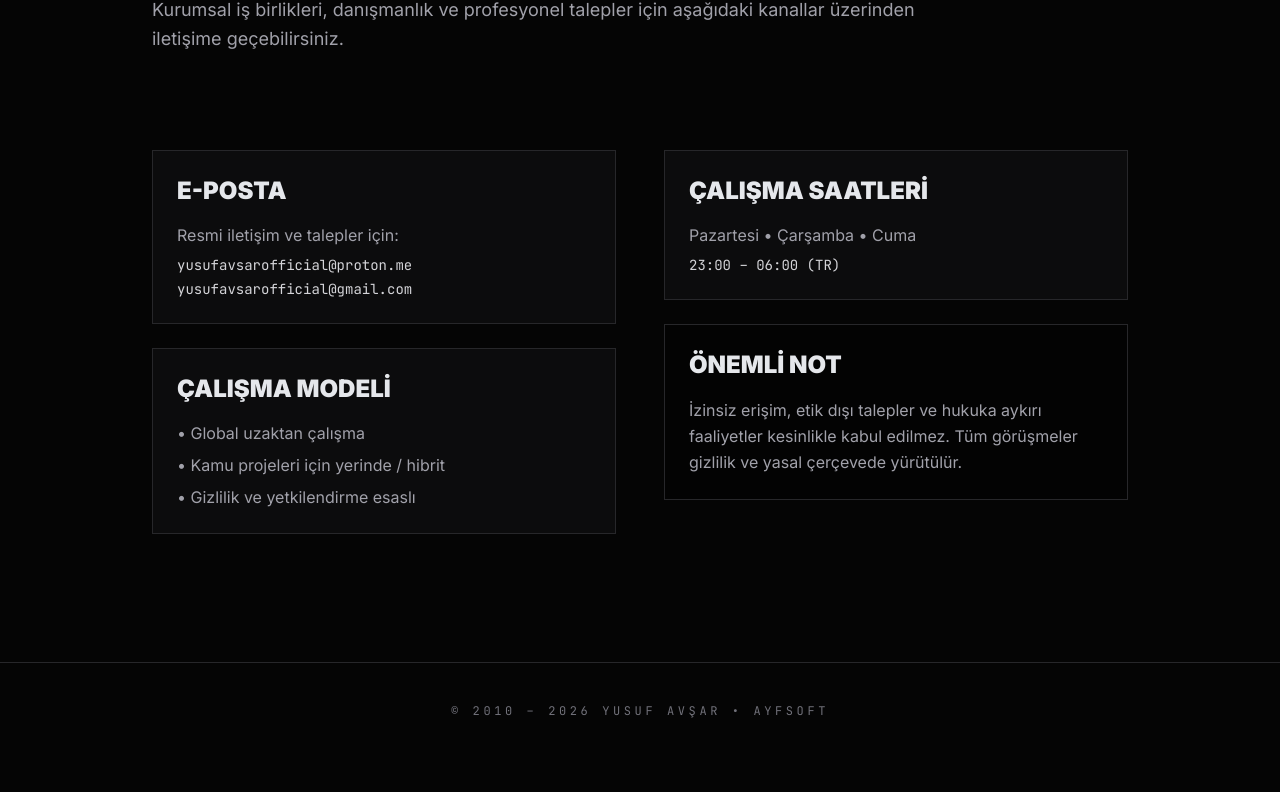
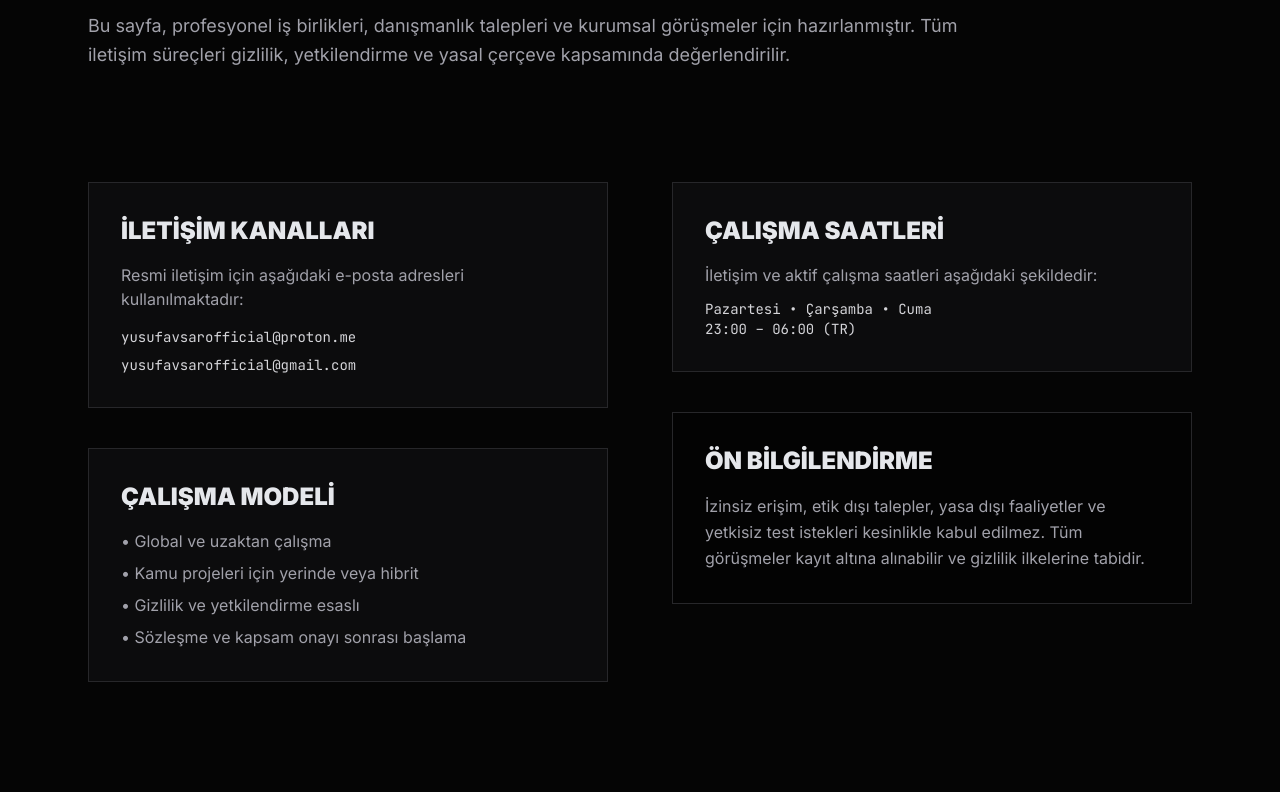
Before and after one commit to yusufavsarofficial/yusufavsarofficial.github.io, a plain HTML site: page contact.html in a window 1280 px wide. Shown: the part 277-1069 px from the top of the page. Before the commit the page ends 1036 px from the top, so only its background shows below. Drawn offline with nearby package versions, Linux system fonts and the light colour scheme.

Commit message:
Update contact.html

```diff
--- a/contact.html
+++ b/contact.html
@@ -34,7 +34,6 @@
 <!-- HAMBURGER MENU -->
 <div id="mobileMenu" class="fixed inset-0 z-[90] translate-x-full bg-black/70">
   <div id="menuBackdrop" class="absolute inset-0"></div>
-
   <aside class="absolute right-0 top-0 h-full w-full md:w-[520px] bg-black/90 backdrop-blur-xl border-l border-zinc-800 p-10">
     <button id="menuClose"
       class="mono text-xs tracking-[0.3em] text-zinc-400 hover:text-red-500 transition">
@@ -50,86 +49,96 @@
 
       <div class="pt-6 border-t border-zinc-800"></div>
 
-      <div class="text-zinc-600 cursor-not-allowed select-none">
+      <button data-denied class="text-left text-zinc-600 cursor-not-allowed">
         Eğitimler <span class="ml-3 text-xs mono tracking-[0.3em] border border-zinc-700 px-2 py-1 rounded">ACCESS DENIED</span>
-      </div>
-      <div class="text-zinc-600 cursor-not-allowed select-none">
+      </button>
+      <button data-denied class="text-left text-zinc-600 cursor-not-allowed">
         Kariyer <span class="ml-3 text-xs mono tracking-[0.3em] border border-zinc-700 px-2 py-1 rounded">RESTRICTED</span>
-      </div>
-      <div class="text-zinc-600 cursor-not-allowed select-none">
+      </button>
+      <button data-denied class="text-left text-zinc-600 cursor-not-allowed">
         Burs <span class="ml-3 text-xs mono tracking-[0.3em] border border-zinc-700 px-2 py-1 rounded">AUTH REQUIRED</span>
-      </div>
+      </button>
     </nav>
   </aside>
 </div>
 
 <!-- MAIN -->
-<main class="pt-32 px-6 max-w-5xl mx-auto space-y-24">
+<main class="pt-32 px-6 max-w-6xl mx-auto space-y-28">
 
   <!-- HEADER -->
-  <section class="space-y-6">
+  <section class="space-y-8">
     <span class="mono text-xs tracking-[0.4em] text-red-500 uppercase">
-      CONTACT / COMMUNICATION
+      CONTACT / PROFESSIONAL COMMUNICATION
     </span>
 
-    <h1 class="text-5xl md:text-7xl font-black uppercase leading-tight">
+    <h1 class="text-6xl md:text-7xl font-black uppercase leading-tight">
       İletişim
     </h1>
 
-    <p class="text-zinc-400 text-lg max-w-3xl leading-relaxed">
-      Kurumsal iş birlikleri, danışmanlık ve profesyonel talepler için
-      aşağıdaki kanallar üzerinden iletişime geçebilirsiniz.
+    <p class="text-zinc-400 text-lg max-w-4xl leading-relaxed">
+      Bu sayfa, profesyonel iş birlikleri, danışmanlık talepleri ve
+      kurumsal görüşmeler için hazırlanmıştır.
+      Tüm iletişim süreçleri gizlilik, yetkilendirme ve yasal çerçeve
+      kapsamında değerlendirilir.
     </p>
   </section>
 
   <!-- CONTACT GRID -->
-  <section class="grid md:grid-cols-2 gap-12">
+  <section class="grid md:grid-cols-2 gap-16">
 
     <!-- LEFT -->
-    <div class="space-y-6">
-      <div class="border border-zinc-800 p-6 bg-zinc-900/40">
-        <h3 class="text-2xl font-black uppercase">E-Posta</h3>
+    <div class="space-y-10">
+
+      <div class="border border-zinc-800 p-8 bg-zinc-900/40">
+        <h2 class="text-2xl font-black uppercase">İletişim Kanalları</h2>
         <p class="mt-4 text-zinc-400">
-          Resmi iletişim ve talepler için:
+          Resmi iletişim için aşağıdaki e-posta adresleri kullanılmaktadır:
         </p>
-        <p class="mt-2 mono text-sm text-zinc-300">
-          yusufavsarofficial@proton.me
-        </p>
-        <p class="mt-1 mono text-sm text-zinc-300">
-          yusufavsarofficial@gmail.com
-        </p>
+
+        <div class="mt-4 space-y-2 mono text-sm text-zinc-300">
+          <p>yusufavsarofficial@proton.me</p>
+          <p>yusufavsarofficial@gmail.com</p>
+        </div>
       </div>
 
-      <div class="border border-zinc-800 p-6 bg-zinc-900/40">
-        <h3 class="text-2xl font-black uppercase">Çalışma Modeli</h3>
+      <div class="border border-zinc-800 p-8 bg-zinc-900/40">
+        <h2 class="text-2xl font-black uppercase">Çalışma Modeli</h2>
         <ul class="mt-4 space-y-2 text-zinc-400">
-          <li>• Global uzaktan çalışma</li>
-          <li>• Kamu projeleri için yerinde / hibrit</li>
+          <li>• Global ve uzaktan çalışma</li>
+          <li>• Kamu projeleri için yerinde veya hibrit</li>
           <li>• Gizlilik ve yetkilendirme esaslı</li>
+          <li>• Sözleşme ve kapsam onayı sonrası başlama</li>
         </ul>
       </div>
+
     </div>
 
     <!-- RIGHT -->
-    <div class="space-y-6">
-      <div class="border border-zinc-800 p-6 bg-zinc-900/40">
-        <h3 class="text-2xl font-black uppercase">Çalışma Saatleri</h3>
+    <div class="space-y-10">
+
+      <div class="border border-zinc-800 p-8 bg-zinc-900/40">
+        <h2 class="text-2xl font-black uppercase">Çalışma Saatleri</h2>
         <p class="mt-4 text-zinc-400">
+          İletişim ve aktif çalışma saatleri aşağıdaki şekildedir:
+        </p>
+        <p class="mt-3 mono text-sm text-zinc-300">
           Pazartesi • Çarşamba • Cuma
         </p>
-        <p class="mono mt-2 text-sm text-zinc-300">
+        <p class="mono text-sm text-zinc-300">
           23:00 – 06:00 (TR)
         </p>
       </div>
 
-      <div class="border border-zinc-800 p-6 bg-black/40">
-        <h3 class="text-2xl font-black uppercase">Önemli Not</h3>
+      <div class="border border-zinc-800 p-8 bg-black/40">
+        <h2 class="text-2xl font-black uppercase">Ön Bilgilendirme</h2>
         <p class="mt-4 text-zinc-400 leading-relaxed">
-          İzinsiz erişim, etik dışı talepler ve hukuka aykırı faaliyetler
-          kesinlikle kabul edilmez. Tüm görüşmeler gizlilik ve yasal
-          çerçevede yürütülür.
+          İzinsiz erişim, etik dışı talepler, yasa dışı faaliyetler
+          ve yetkisiz test istekleri kesinlikle kabul edilmez.
+          Tüm görüşmeler kayıt altına alınabilir ve gizlilik
+          ilkelerine tabidir.
         </p>
       </div>
+
     </div>
 
   </section>
```
